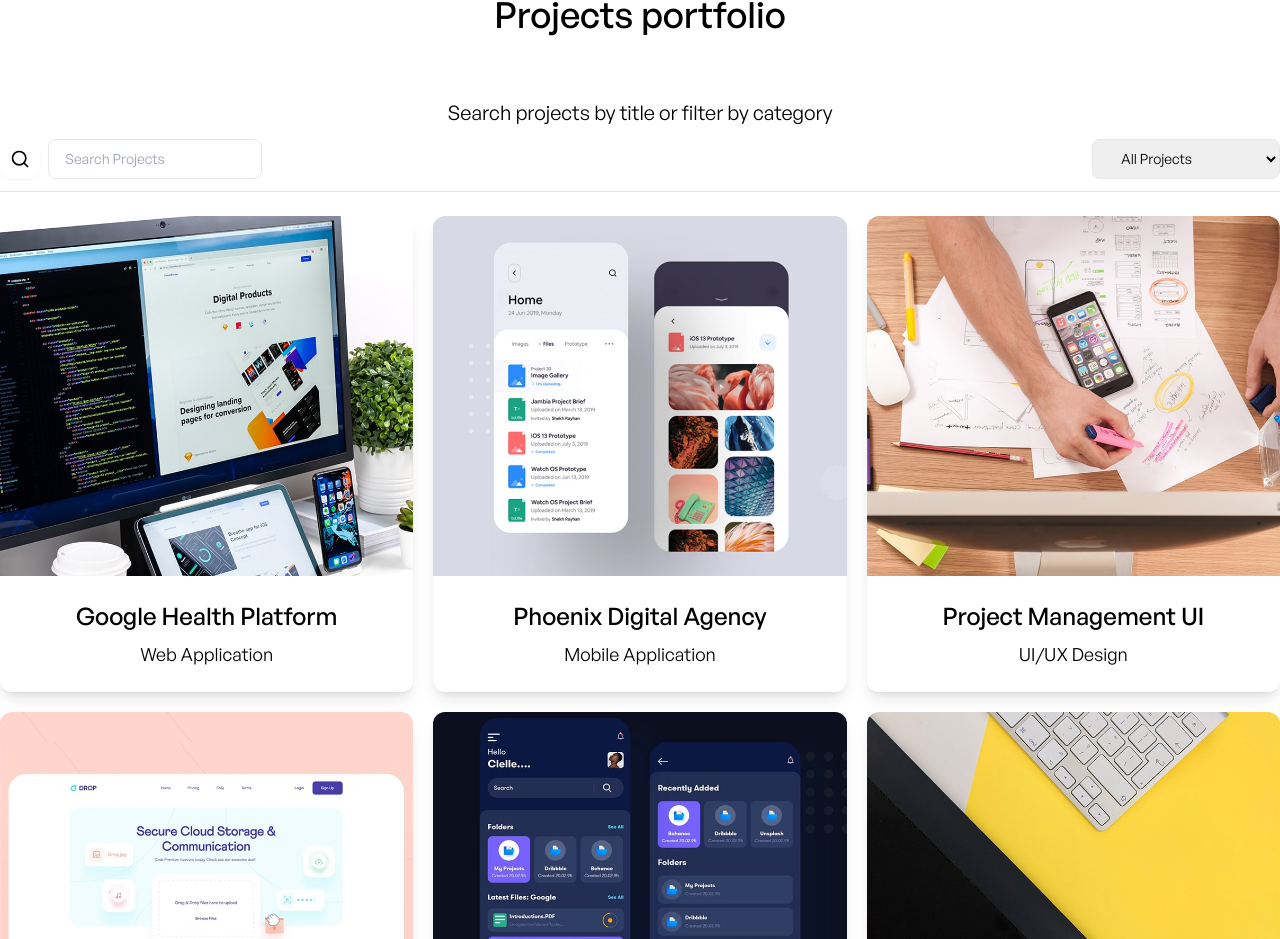
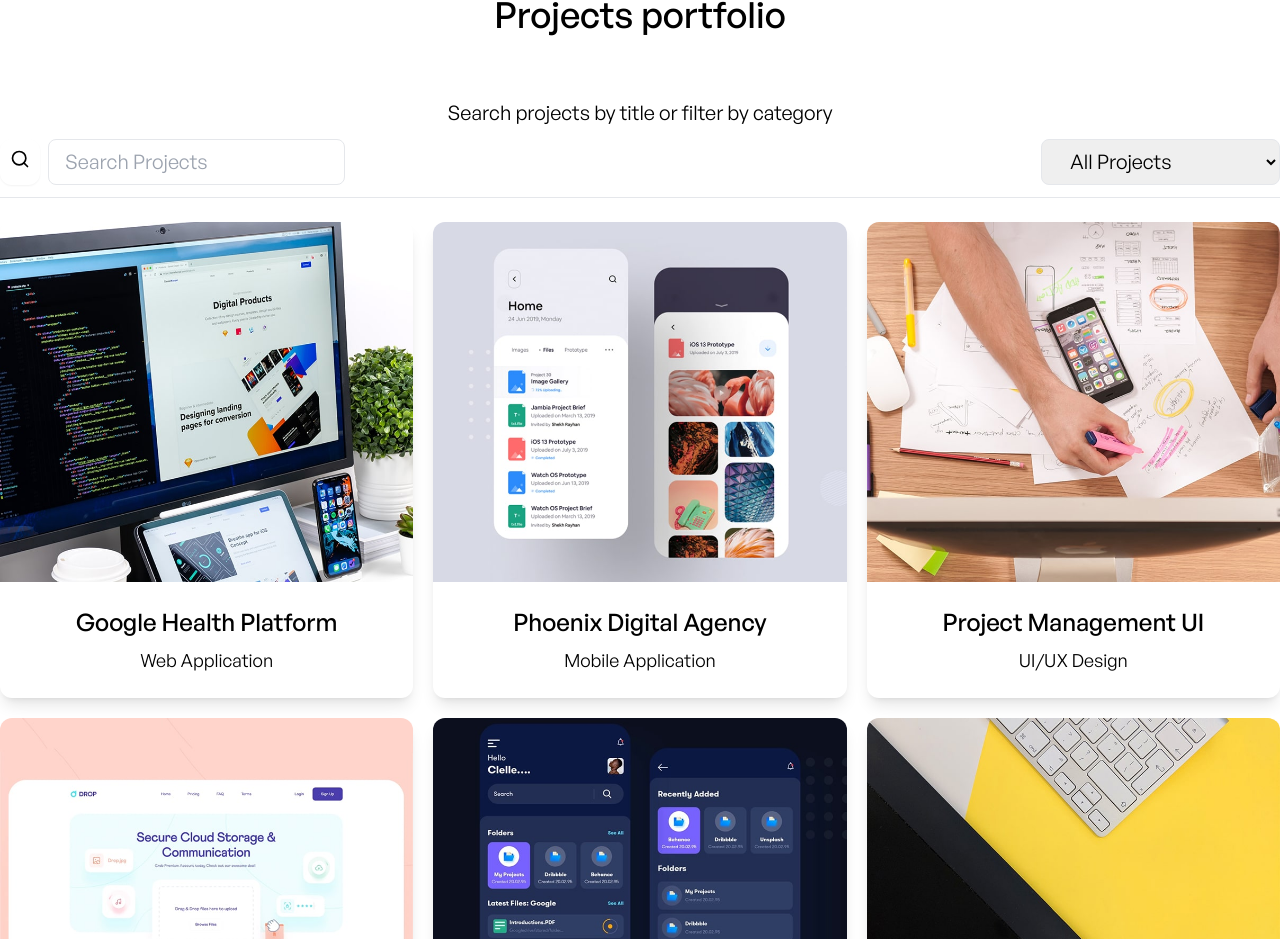
Before and after one commit to DongzhuTan93/My-Portfolio, a Next.js app in the folder my-next-app/: page / in a window 1280 px wide. Shown: the part 904-1843 px from the top of the page. Built offline with nearby package versions, Linux system fonts and the light colour scheme.

Commit message:
Change font size

```diff
--- a/my-next-app/src/components/about/CounterItem.jsx
+++ b/my-next-app/src/components/about/CounterItem.jsx
@@ -4,7 +4,7 @@ const CounterItem = ({ title, counter, measurement }) => {
 			<h2 className="text-4xl text-center text-secondary-dark dark:text-secondary-light mb-2">
 				{counter} {measurement}
 			</h2>
-			<span className="font-general-regular block text-md text-center text-ternary-dark dark:text-ternary-light">
+			<span className="font-general-regular block text-xl text-center text-ternary-dark dark:text-ternary-light">
 				{title}
 			</span>
 		</div>
--- a/my-next-app/src/components/contact/ContactForm.jsx
+++ b/my-next-app/src/components/contact/ContactForm.jsx
@@ -51,7 +51,7 @@ function ContactForm() {
 							Message
 						</label>
 						<textarea
-							className="w-full px-5 py-2 border border-gray-300 dark:border-primary-dark border-opacity-50 text-primary-dark dark:text-secondary-light bg-ternary-light dark:bg-ternary-dark rounded-md shadow-sm text-md"
+							className="w-full px-5 py-2 border border-gray-300 dark:border-primary-dark border-opacity-50 text-primary-dark dark:text-secondary-light bg-ternary-light dark:bg-ternary-dark rounded-md shadow-sm text-xl"
 							id="message"
 							name="message"
 							cols="14"
--- a/my-next-app/src/components/projects/ProjectsFilter.jsx
+++ b/my-next-app/src/components/projects/ProjectsFilter.jsx
@@ -19,7 +19,7 @@ function ProjectsFilter({ setSelectProject }) {
                 dark:border-secondary-dark
                 rounded-lg
                 text-sm
-                sm:text-md
+                sm:text-xl
                 dark:font-medium
                 bg-secondary-light
                 dark:bg-ternary-dark
@@ -27,12 +27,12 @@ function ProjectsFilter({ setSelectProject }) {
                 dark:text-ternary-light
             "
 		>
-			<option value={setSelectProject} className="text-sm sm:text-md">
+			<option value={setSelectProject} className="text-sm sm:text-xl">
 				All Projects
 			</option>
 
 			{selectOptions.map((option) => (
-				<option className="text-normal sm:text-md" key={option}>
+				<option className="text-normal sm:text-xl" key={option}>
 					{option}
 				</option>
 			))}
--- a/my-next-app/src/components/projects/ProjectsGrid.jsx
+++ b/my-next-app/src/components/projects/ProjectsGrid.jsx
@@ -40,7 +40,7 @@ function ProjectsGrid() {
                         font-general-regular
                         text-center text-secondary-dark
                         dark:text-ternary-light
-                        text-md
+                        text-xl
                         sm:text-xl
                         mb-3
                         "
@@ -87,7 +87,7 @@ function ProjectsGrid() {
                                 dark:border-secondary-dark
                                 rounded-lg
                                 text-sm
-                                sm:text-md
+                                sm:text-xl
                                 bg-secondary-light
                                 dark:bg-ternary-dark
                                 text-primary-dark
--- a/my-next-app/src/components/shared/AppHeader.jsx
+++ b/my-next-app/src/components/shared/AppHeader.jsx
@@ -2,15 +2,13 @@ import { useState } from 'react';
 import Link from 'next/link';
 import Image from 'next/image';
 import { motion } from 'framer-motion';
-import { FiSun, FiMoon, FiX, FiMenu } from 'react-icons/fi';
 import HireMeModal from '../HireMeModal';
 import logo from '../../../public/favicon.ico';
-import useThemeSwitcher from '../../hooks/useThemeSwitcher';
+
 
 function AppHeader() {
 	const [showMenu, setShowMenu] = useState(false);
 	const [showModal, setShowModal] = useState(false);
-	const [activeTheme, setTheme] = useThemeSwitcher();
 
 	function toggleMenu() {
 		if (!showMenu) {
@@ -55,8 +53,6 @@ function AppHeader() {
 								/>
 						</Link>
 					</div>
-
-
 				</div>
 
 				{/* Header links small screen */}
@@ -127,8 +123,6 @@ function AppHeader() {
 							Hire Me
 						</button>
 					</div>
-
-
 				</div>
 			</div>
 			<div>
```
